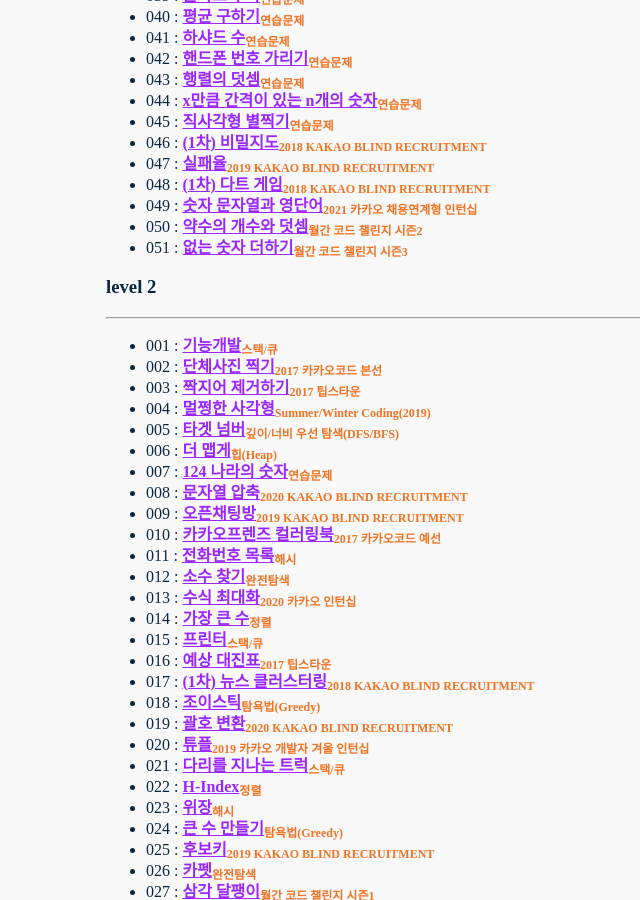
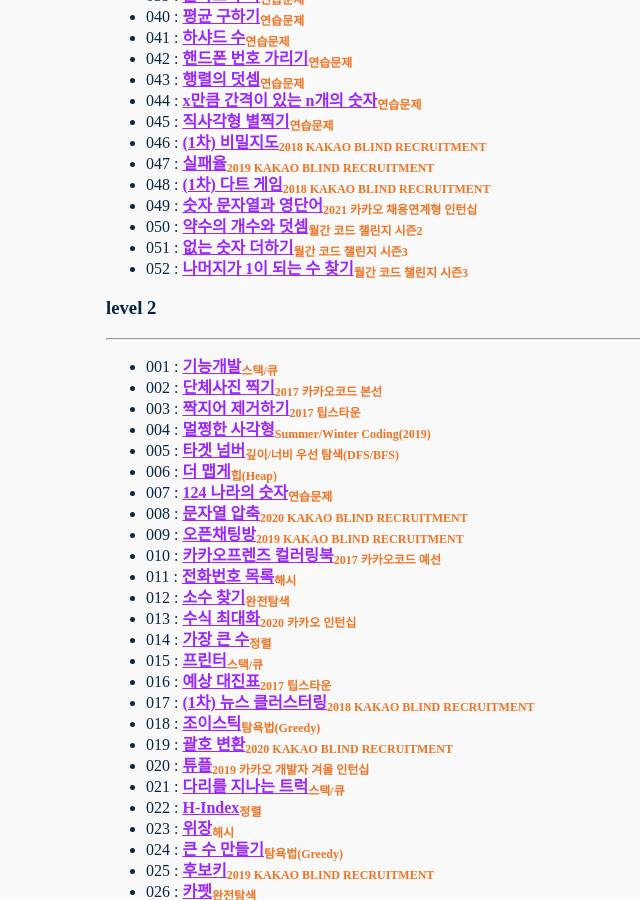
Before and after one commit to nimkoes/portfolio, a Jekyll site: the page built from _posts/2021-04-30-Programmers-Algorithm-Problem.md, in a window 1280 px wide and 900 px high, scrolled down 4305 px. Shown: the whole window, without its empty margins (134-774 px from the left). Built offline with Jekyll 4.4.1, drawn with Linux system fonts in a browser that asks for light colours.

```diff
--- a/_posts/2021-04-30-Programmers-Algorithm-Problem.md
+++ b/_posts/2021-04-30-Programmers-Algorithm-Problem.md
@@ -112,6 +112,7 @@
 - 049 : [**<u>숫자 문자열과 영단어</u>**<sub>2021 카카오 채용연계형 인턴십</sub>][link_level_1_049]
 - 050 : [**<u>약수의 개수와 덧셈</u>**<sub>월간 코드 챌린지 시즌2</sub>][link_level_1_050]
 - 051 : [**<u>없는 숫자 더하기</u>**<sub>월간 코드 챌린지 시즌3</sub>][link_level_1_051]
+- 052 : [**<u>나머지가 1이 되는 수 찾기</u>**<sub>월간 코드 챌린지 시즌3</sub>][link_level_1_052]
 
 
 ### level 2
@@ -246,6 +247,7 @@
 [link_level_1_049]:https://xxxelppa.tistory.com/337
 [link_level_1_050]:https://xxxelppa.tistory.com/338
 [link_level_1_051]:https://xxxelppa.tistory.com/343
+[link_level_1_052]:https://xxxelppa.tistory.com/344
 
 [link_level_2_001]:https://xxxelppa.tistory.com/208
 [link_level_2_002]:https://xxxelppa.tistory.com/209
```
